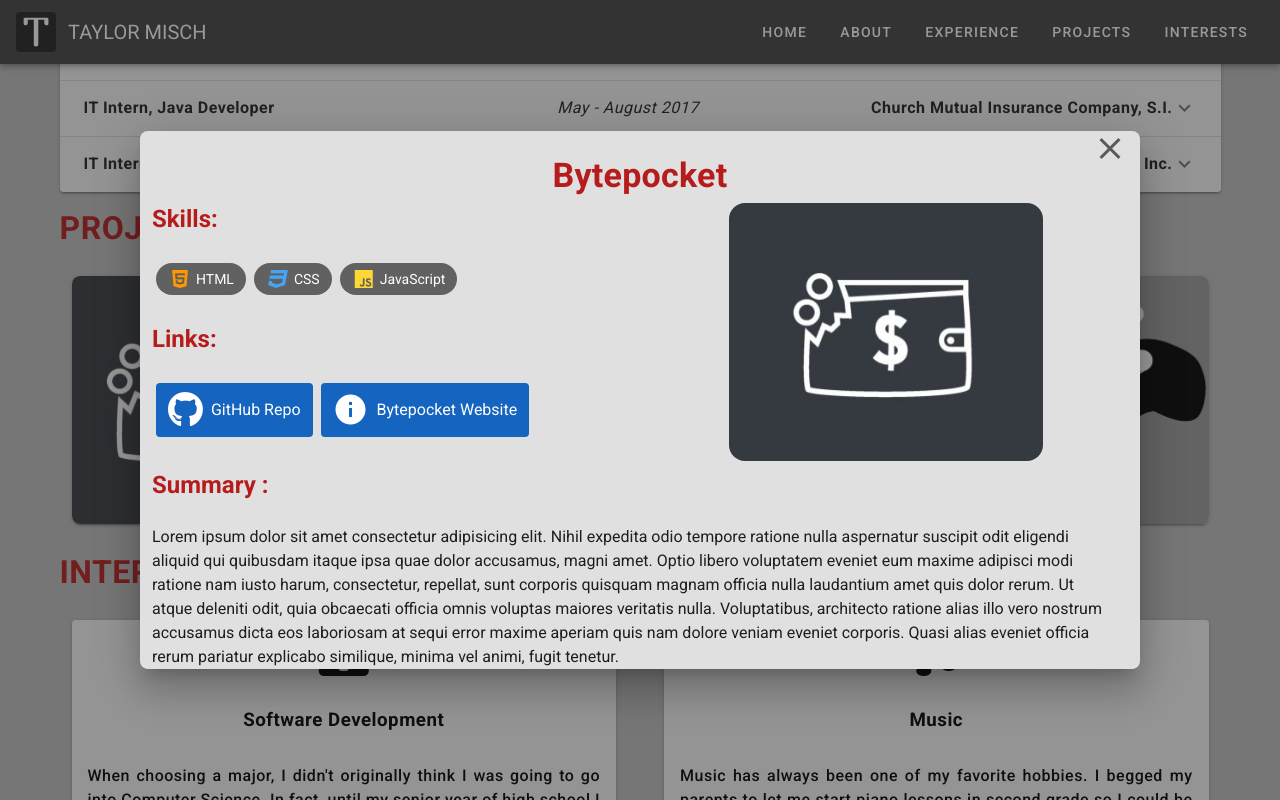
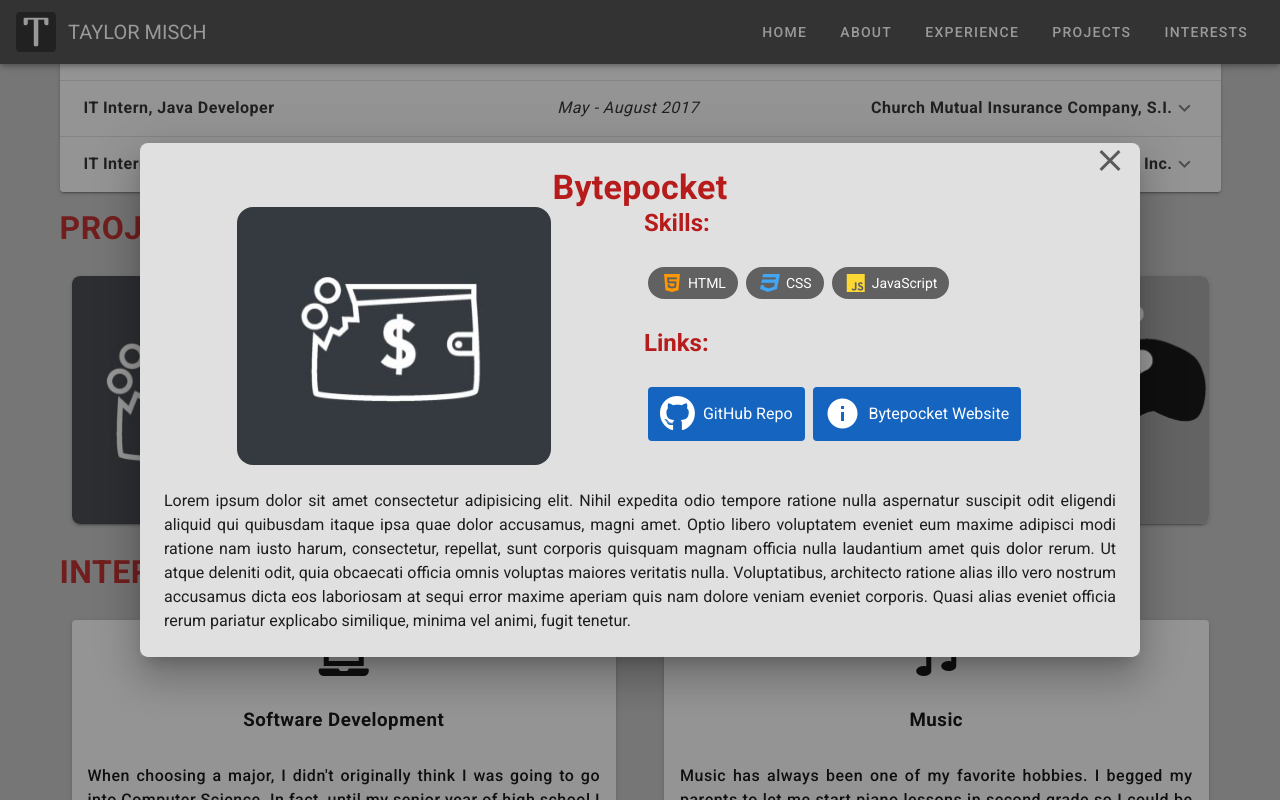
Before and after one commit to taylor-misch/portfolio-website, a Vue app: page / in a window 1280 px wide. Both pictures are taken after a click on the button 195 px from the left and 2327 px from the top of the page. Shown: the part 1927-2727 px from the top of the page. Built offline with nearby package versions, Linux system fonts and the light colour scheme.

Commit message:
Update layout for project dialog to be more reactive

```diff
--- a/src/components/NonTechProjectDialogCard.vue
+++ b/src/components/NonTechProjectDialogCard.vue
@@ -1,16 +1,7 @@
 <template>
-  <v-card color="grey lighten-2" class="remove-scroll rounded-lg">
-    <v-system-bar color="rgba(0, 0, 0, 0)">
-      <v-spacer></v-spacer>
-      <v-icon large @click="dialog = false" class="pt-3 mdi mdi-close"></v-icon>
-    </v-system-bar>
-    <v-row no-gutters class="text-center">
-      <v-col class="text-h4 font-weight-bold red--text text--darken-4">{{
-        project.name
-      }}</v-col>
-    </v-row>
+  <div>
     <v-row class="justify-center">
-      <v-col cols="6" sm="4">
+      <v-col cols="6" sm="5" md="4">
         <v-img
           :src="require('@/assets/projects/' + project.logo)"
           class="rounded-xl"
@@ -29,25 +20,18 @@
             color="blue darken-3"
             class="white--text ma-1"
           >
-            <v-icon large v-on="on" class="mr-2" :class="link.icon"> </v-icon>
+            <v-icon large class="mr-2" :class="link.icon"> </v-icon>
             {{ link.name }}
           </v-chip>
         </div>
       </v-col>
     </v-row>
-    <v-row dense class="mx-2">
+    <v-row class="ma-3 text-justify">
       <v-col>
-        <v-row class="flex flex-column">
-          <v-col class="text-h5 font-weight-bold red--text text--darken-4">
-            Summary :
-          </v-col>
-          <v-col>
-            {{ project.summary }}
-          </v-col>
-        </v-row>
+        {{ project.summary }}
       </v-col>
     </v-row>
-  </v-card>
+  </div>
 </template>
 
 <script>
--- a/src/components/ProjectDialog.vue
+++ b/src/components/ProjectDialog.vue
@@ -5,12 +5,27 @@
         <ProjectCard :project="project"> </ProjectCard>
       </div>
     </template>
+    <v-card color="grey lighten-2" class="remove-scroll rounded-lg">
+      <v-system-bar color="rgba(0, 0, 0, 0)">
+        <v-spacer></v-spacer>
+        <v-icon
+          large
+          @click="dialog = false"
+          class="pt-3 mdi mdi-close"
+        ></v-icon>
+      </v-system-bar>
+      <v-row no-gutters class="text-center">
+        <v-col class="text-h4 font-weight-bold red--text text--darken-4">{{
+          project.name
+        }}</v-col>
+      </v-row>
       <div v-if="project.skills.length > 0">
         <TechProjectDialogCard :project="project"></TechProjectDialogCard>
       </div>
       <div v-else>
         <NonTechProjectDialogCard :project="project"></NonTechProjectDialogCard>
       </div>
+    </v-card>
   </v-dialog>
 </template>
 
--- a/src/components/TechProjectDialogCard.vue
+++ b/src/components/TechProjectDialogCard.vue
@@ -1,27 +1,32 @@
 <template>
-  <v-card color="grey lighten-2" class="remove-scroll rounded-lg">
-    <v-system-bar color="rgba(0, 0, 0, 0)">
-      <v-spacer></v-spacer>
-      <v-icon large @click="dialog = false" class="pt-3 mdi mdi-close"></v-icon>
-    </v-system-bar>
-    <v-row no-gutters class="text-center">
-      <v-col class="text-h4 font-weight-bold red--text text--darken-4">{{
-        project.name
-      }}</v-col>
-    </v-row>
+  <div>
     <v-row dense class="mx-2">
       <v-col cols="12" md="6">
+        <v-row class="justify-center">
+          <v-col cols="8" sm="5" md="8">
+            <v-img
+              :src="require('@/assets/projects/' + project.logo)"
+              class="rounded-xl"
+            ></v-img>
+          </v-col>
+        </v-row>
+      </v-col>
+      <v-col cols="12" md="6">
         <v-row class="flex flex-column justify-center">
-          <v-col class="text-h5 font-weight-bold red--text text--darken-4"
+          <v-col
+            :class="$vuetify.breakpoint.smAndDown ? 'text-center' : ''"
+            class="text-h5 font-weight-bold red--text text--darken-4"
             >Skills:</v-col
           >
-          <v-col class="d-flex flex-row flex-wrap">
+          <v-col
+            :class="$vuetify.breakpoint.smAndDown ? 'justify-center' : ''"
+            class="d-flex flex-row flex-wrap"
+          >
             <div v-for="skill in project.skills" :key="skill.name">
               <v-chip medium color="grey darken-2" class="white--text ma-1">
                 <v-avatar tile class="mr-1">
                   <v-icon
                     medium
-                    v-on="on"
                     :color="skill.color"
                     :class="skill.icon"
                   ></v-icon>
@@ -30,52 +35,38 @@
               </v-chip>
             </div>
           </v-col>
-          <v-col class="text-h5 font-weight-bold red--text text--darken-4"
+          <v-col
+            :class="$vuetify.breakpoint.smAndDown ? 'text-center' : ''"
+            class="text-h5 font-weight-bold red--text text--darken-4"
             >Links:</v-col
           >
-          <v-col class="d-flex flex-row flex-wrap">
+          <v-col
+            :class="$vuetify.breakpoint.smAndDown ? 'justify-center' : ''"
+            class="d-flex flex-row flex-wrap"
+          >
             <div v-for="link in project.links" :key="link.name">
               <v-chip
                 large
                 label
                 link
                 :href="link.url"
-                medium
                 color="blue darken-3"
                 class="white--text ma-1"
               >
-                <v-icon large v-on="on" class="mr-2" :class="link.icon">
-                </v-icon>
+                <v-icon large class="mr-2" :class="link.icon"> </v-icon>
                 {{ link.name }}
               </v-chip>
             </div>
           </v-col>
         </v-row>
       </v-col>
-      <v-col cols="12" sm="6">
-        <v-row class="justify-center">
-          <v-col cols="8">
-            <v-img
-              :src="require('@/assets/projects/' + project.logo)"
-              class="rounded-xl"
-            ></v-img>
-          </v-col>
-        </v-row>
+    </v-row>
+    <v-row class="ma-3 text-justify">
+      <v-col>
+        {{ project.summary }}
       </v-col>
     </v-row>
-    <v-row dense class="mx-2">
-      <v-col>
-        <v-row class="flex flex-column">
-          <v-col class="text-h5 font-weight-bold red--text text--darken-4">
-            Summary :
-          </v-col>
-          <v-col>
-            {{ project.summary }}
-          </v-col>
-        </v-row>
-      </v-col>
-    </v-row>
-  </v-card>
+  </div>
 </template>
 
 <script>
```
Lines whose indentation alone changed are shown as unchanged.
